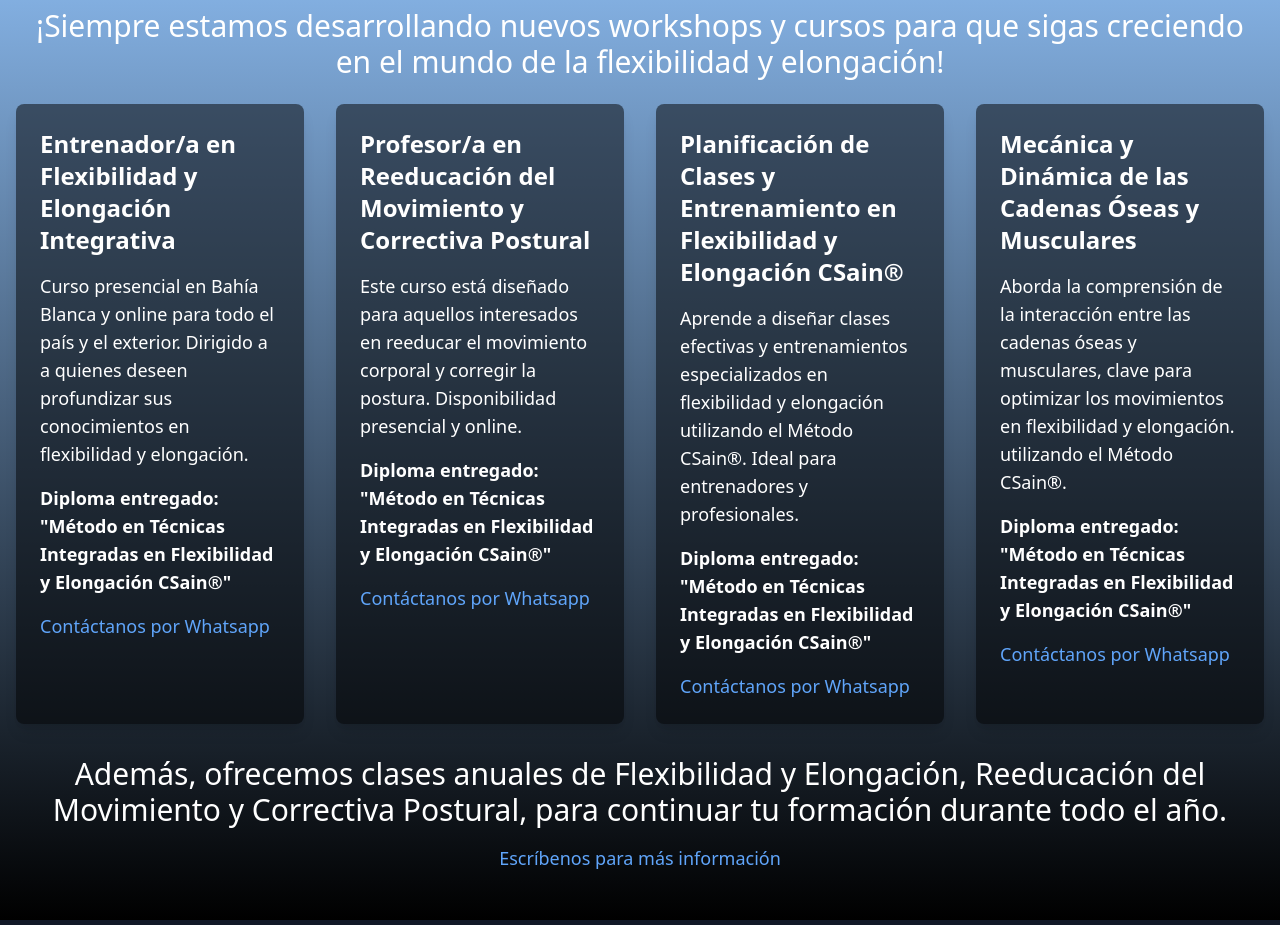
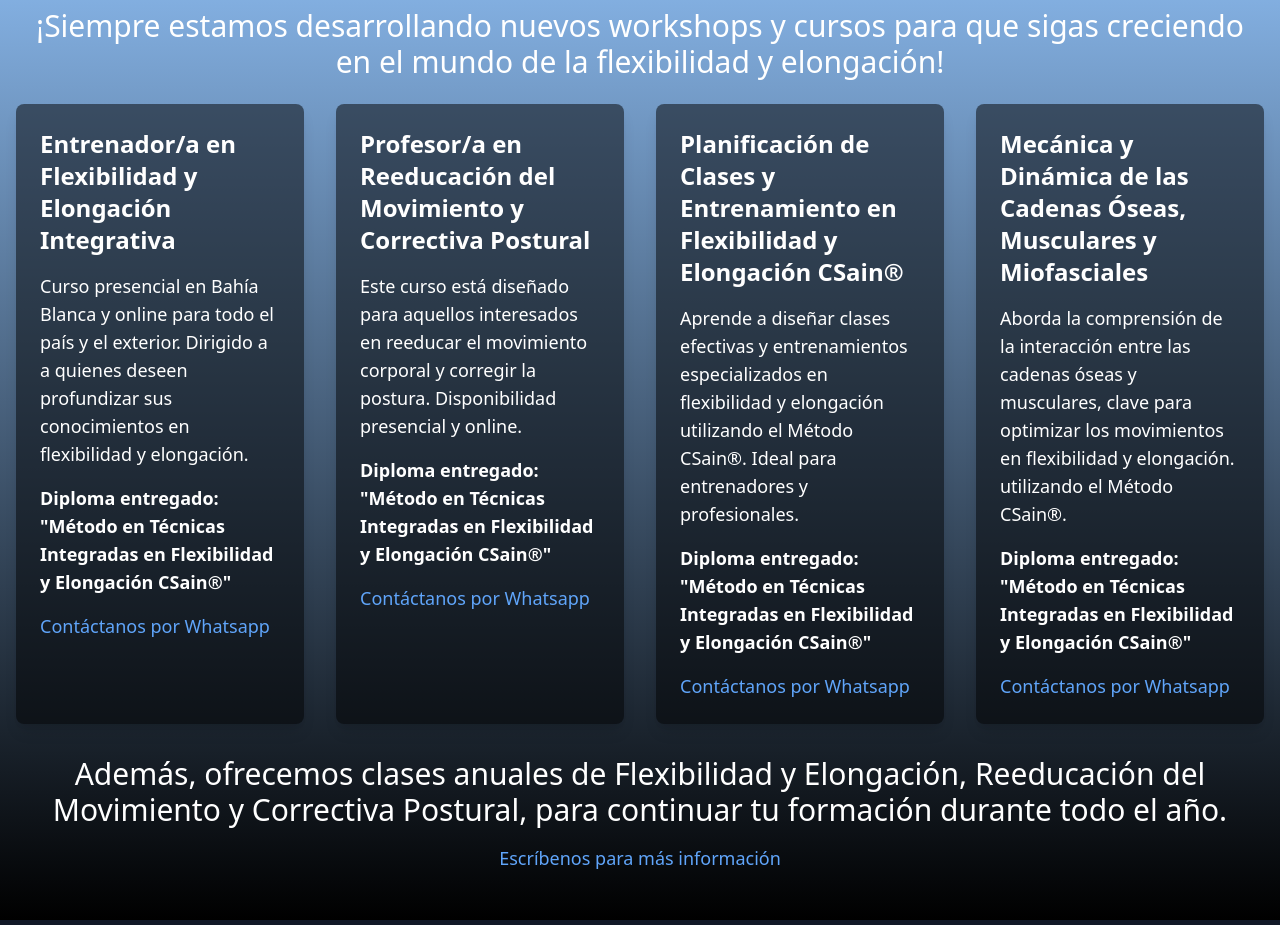
Before and after one commit to Ana-Laura-Flores/metodocsain_web, a plain HTML site: page index.html in a window 1280 px wide. Shown: the part 3860-4785 px from the top of the page. Drawn offline with nearby package versions, Linux system fonts and the light colour scheme.

Commit message:
modificacion nombres de cursos Mecánica y Dinámica de las Cadenas Óseas, musculares y Miofasciales

```diff
--- a/index.html
+++ b/index.html
@@ -621,8 +621,7 @@
                             class="bg-black bg-opacity-50 p-6 rounded-lg shadow-lg hover:scale-105 transform transition duration-300"
                         >
                             <h3 class="text-2xl font-bold mb-4">
-                                Mecánica y Dinámica de las Cadenas Óseas y
-                                Musculares
+                                Mecánica y Dinámica de las Cadenas Óseas, Musculares y Miofasciales
                             </h3>
                             <p class="text-lg mb-4">
                                 Aborda la comprensión de la interacción entre
```
Also changed, not shown: programas/programa-mecanica-dinamica.html (+2 -2 lines), 1 other file.
